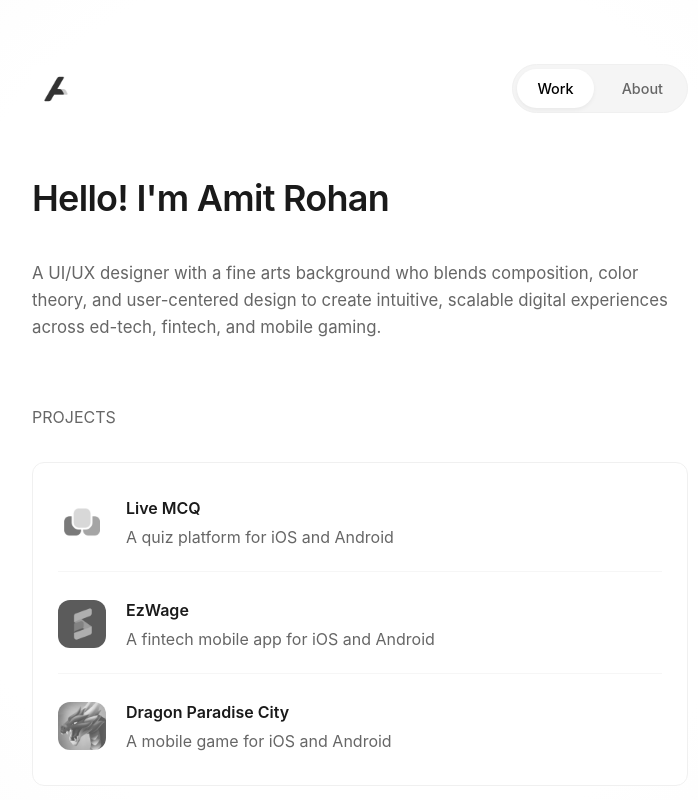
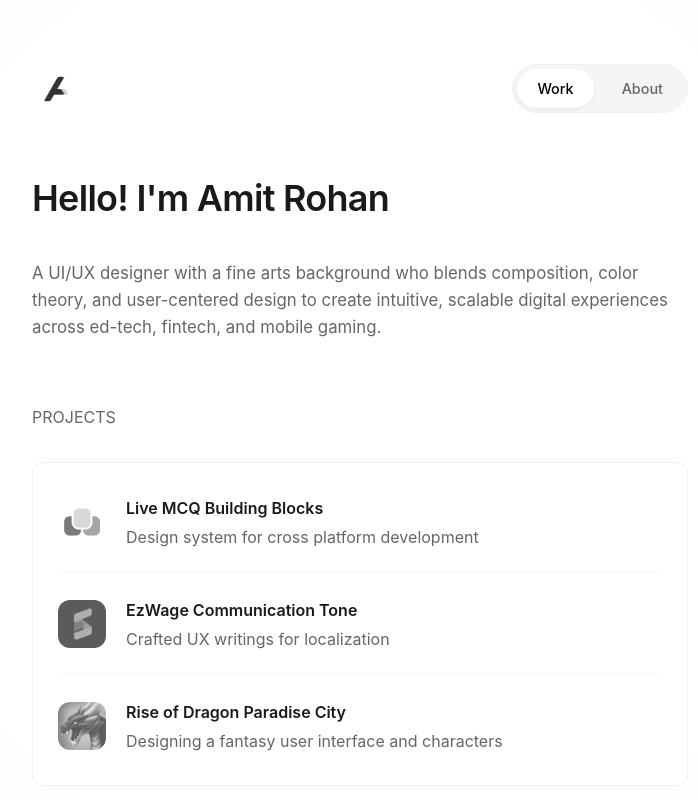
Before and after one commit to ArtisticAmit/portfolio, a React (Vite) app: page / in a window 1280 px wide. Shown: the top 800 px of the page, without its empty margins (280-978 px from the left). Built offline with nearby package versions, Linux system fonts and the light colour scheme.

Commit message:
Text customized

```diff
--- a/src/components/ProjectSection.jsx
+++ b/src/components/ProjectSection.jsx
@@ -6,20 +6,20 @@ import dragonParadiseIcon from '../assets/work/project_icon/dragon_paradise_city
 
 const projects = [
     {
-        title: 'Live MCQ',
-        description: 'A quiz platform for iOS and Android',
+        title: 'Live MCQ Building Blocks',
+        description: 'Design system for cross platform development',
         icon: liveMcqIcon,
         slug: 'live-mcq'
     },
     {
-        title: 'EzWage',
-        description: 'A fintech mobile app for iOS and Android',
+        title: 'EzWage Communication Tone',
+        description: 'Crafted UX writings for localization',
         icon: ezwageIcon,
         slug: 'ezwage'
     },
     {
-        title: 'Dragon Paradise City',
-        description: 'A mobile game for iOS and Android',
+        title: 'Rise of Dragon Paradise City',
+        description: 'Designing a fantasy user interface and characters',
         icon: dragonParadiseIcon,
         slug: 'dragon-paradise-city'
     }
```
